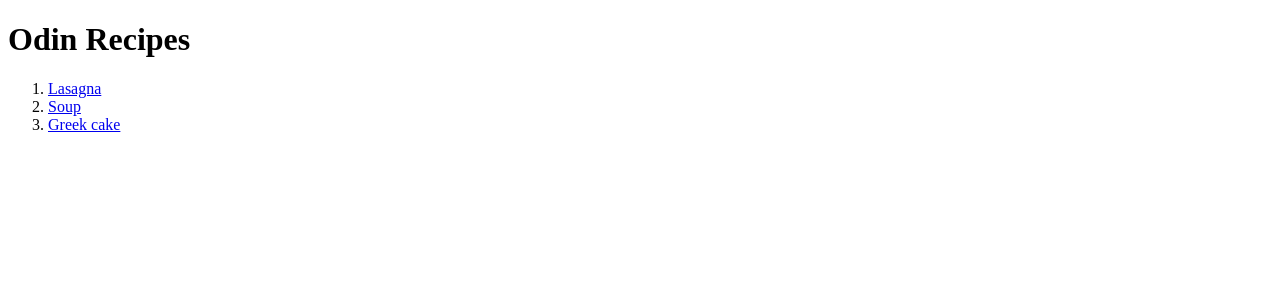
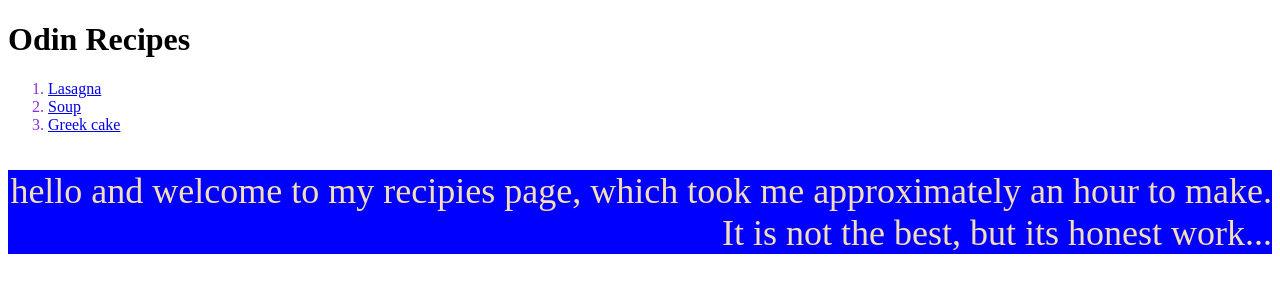
Before and after one commit to iwqfflex/odin-recipes, a plain HTML site: page index.html in a window 1280 px wide. Drawn offline with Linux system fonts and the light colour scheme.

Commit message:
update on my recipies lol

```diff
--- a/index.html
+++ b/index.html
@@ -4,6 +4,7 @@
     <title>
             page 0
     </title>
+    <link rel="stylesheet" href="style.css">
 </head>
 <body>
    <p>
@@ -14,5 +15,9 @@
             <li> <a href="recipes/greekcake.html"> Greek cake </a> </li>
         </ol>
    </p>
+   <p class="hh">
+    hello and welcome to my recipies page, which took me approximately an hour to make.
+    It is not the best, but its honest work...
+   </p>
 </body>
 </html>
--- /dev/null
+++ b/style.css
@@ -0,0 +1,6 @@
+.hh {
+    color: wheat;background-color: blue;font-size: 36px;font-family: 'cursive' 'Times New Roman';text-align: right;
+}
+li {
+    color: blueviolet;background-color: white;
+}
```
Also changed, not shown: 1 other file.
